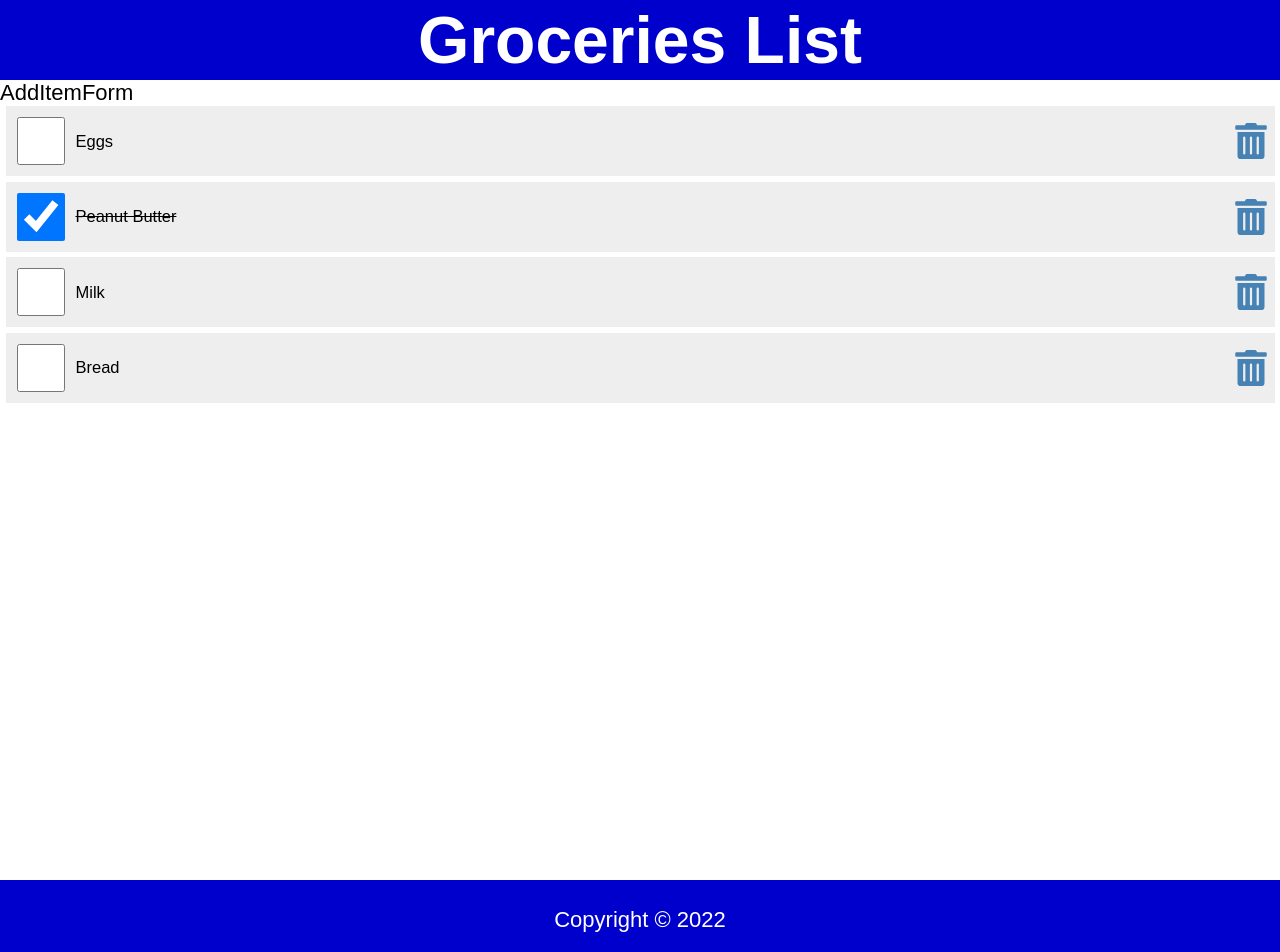
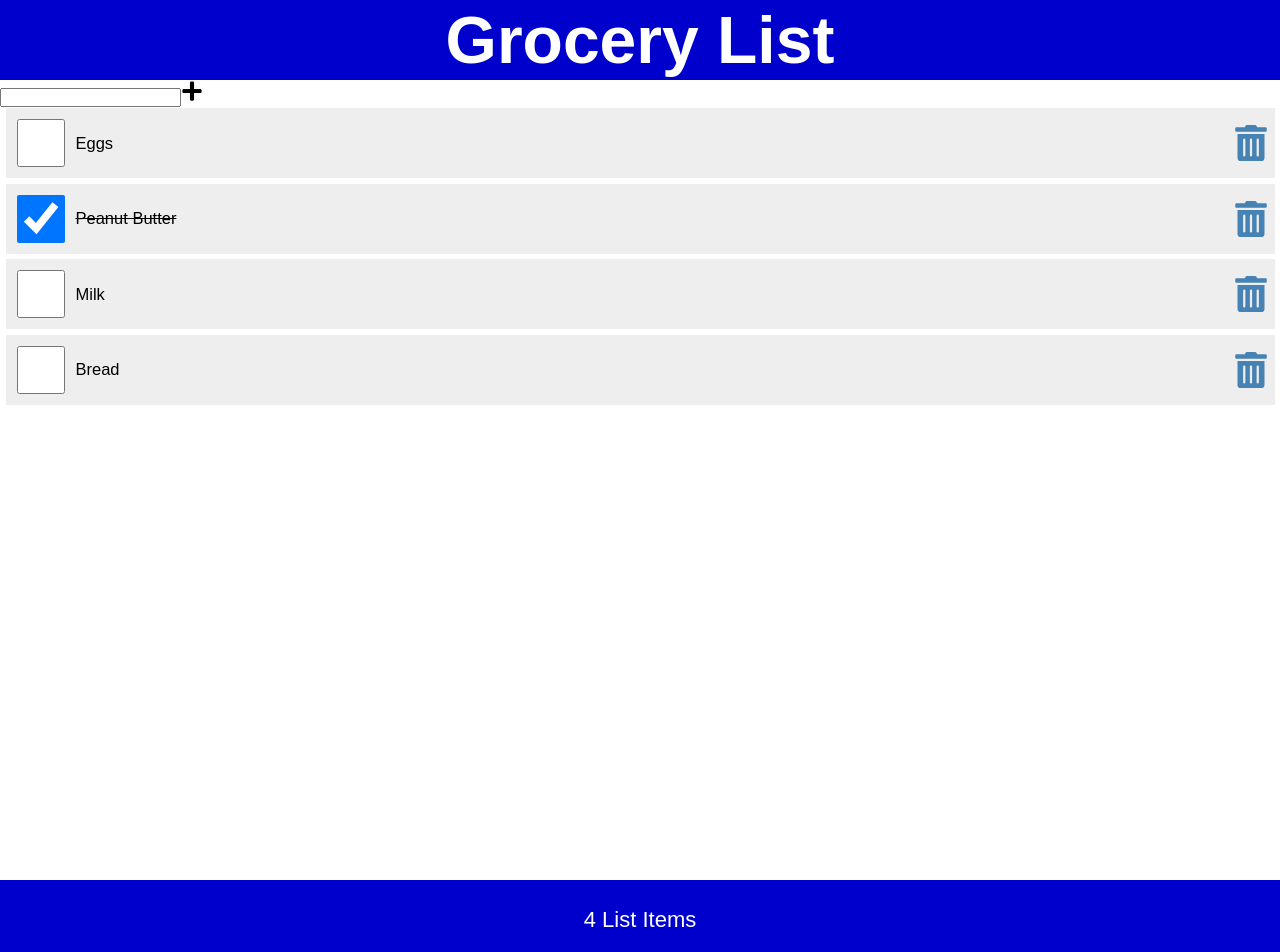
Before and after one commit to snelson-seattle/react-grocery-list, a React (Create React App) app: page / in a window 1280 px wide. Shown: the top 952 px of the page. Built offline with nearby package versions, Linux system fonts and the light colour scheme.

Commit message:
removed copyright from footer component, added item count to footer

```diff
--- a/src/App.js
+++ b/src/App.js
@@ -16,7 +16,7 @@ function App() {
     <>
       <Header />
       <Content items={items} setItems={setItems} />
-      <Footer />
+      <Footer length={items.length} />
     </>
   );
 }
--- a/src/components/AddItemForm.js
+++ b/src/components/AddItemForm.js
@@ -1,5 +1,12 @@
-const AddItemForm = ({items, setItems}) => {
-  return <form>AddItemForm</form>;
+import { FaPlus } from "react-icons/fa";
+
+const AddItemForm = ({ items, setItems }) => {
+  return (
+    <form>
+      <input type="text" />
+      <FaPlus />
+    </form>
+  );
 };
 
 export default AddItemForm;
--- a/src/components/Footer.js
+++ b/src/components/Footer.js
@@ -1,8 +1,8 @@
-const Footer = () => {
-  const today = new Date();
+const Footer = ({length}) => {
+
 
   return <footer>
-    <p>Copyright &copy; {today.getFullYear()}</p>
+    <p>{length} List {length === 1 ? "Item" : "Items"}</p>
   </footer>;
 };
 
--- a/src/components/Header.js
+++ b/src/components/Header.js
@@ -1,7 +1,7 @@
 const Header = () => {
   return (
     <header>
-        <h1>Groceries List</h1>
+        <h1>Grocery List</h1>
     </header>
   )
 }
--- a/src/index.css
+++ b/src/index.css
@@ -26,6 +26,18 @@ main {
 
 h1 {
   font-size: 3rem;
+}
+
+form {
+
+}
+
+form svg {
+
+}
+
+form svg:hover {
+  color: green;
 }
 
 ul {
@@ -62,11 +74,11 @@ ul li::before {
   margin-right: 0.5rem;
 }
 
-.item input[type="checkbox"]:focus + label {
+.item input[type="checkbox"]:focus+label {
   text-decoration: underline;
 }
 
-.item > label {
+.item>label {
   font-size: 0.75rem;
   flex-grow: 1;
 }
```
